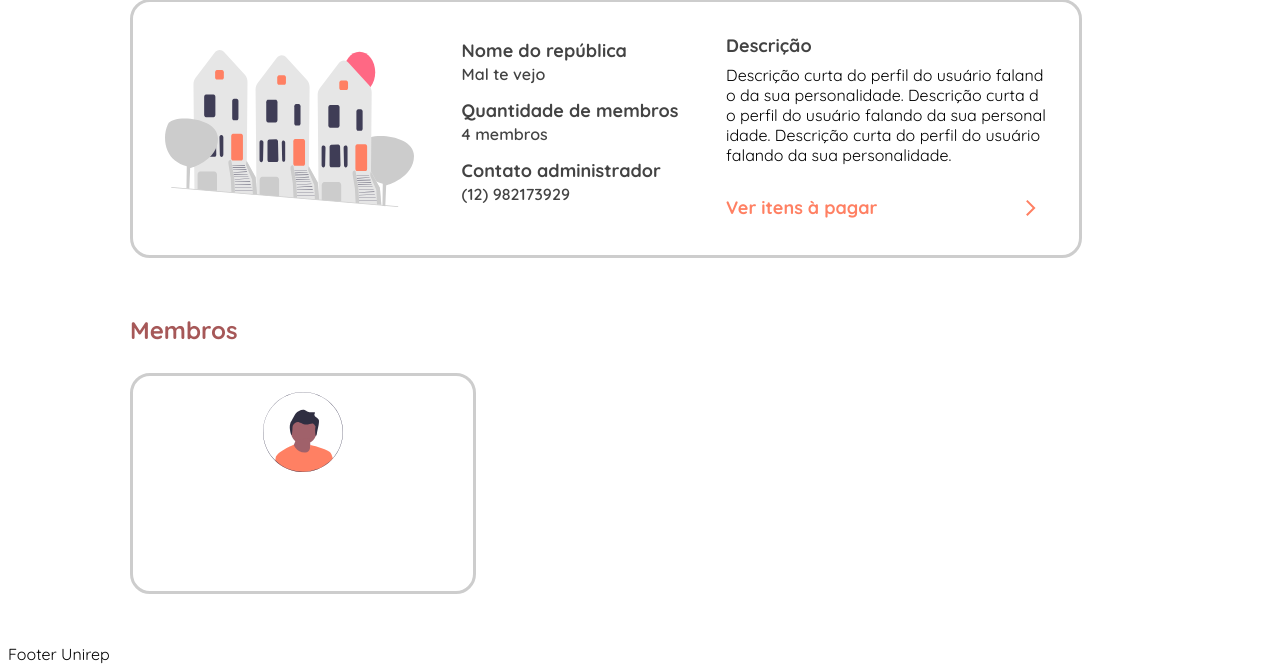
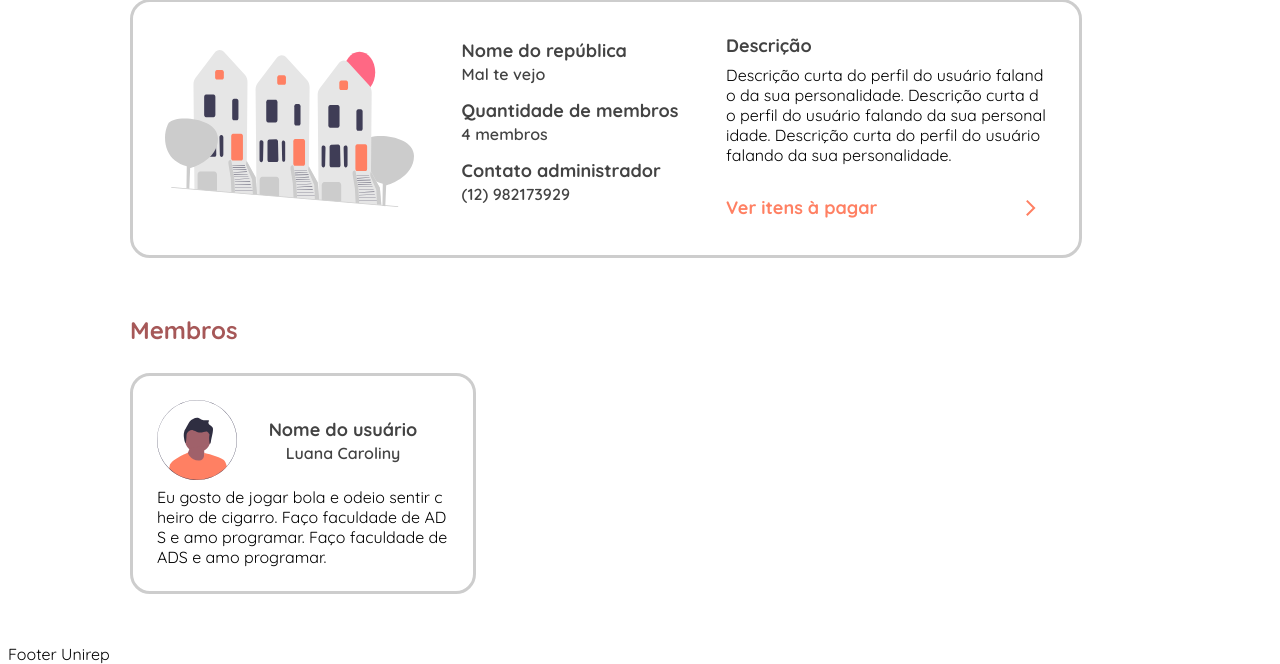
Before and after one commit to luacarol/unirep, a Django app: page /home in a window 1280 px wide. Shown: the part 663-1327 px from the top of the page. Run offline with Django 4.2, Linux system fonts and the light colour scheme.

Commit message:
Inicializando o card do membro

```diff
--- a/unirep_app/static/css/global.css
+++ b/unirep_app/static/css/global.css
@@ -277,10 +277,32 @@ body {
     background: var(--white);
     border: 0.188em solid var(--light-gray);
     border-radius: 1.25em;
-    padding: 1em;
+    padding: 1.5em;
     display: flex;
     flex-direction: column;
     align-items: center;
     justify-content: space-between;
     box-sizing: border-box;
 }
+
+.member-card div {
+    width: 100%;
+    display: flex;
+    flex-direction: row;
+    align-items: center;
+    justify-content: space-around;
+}
+
+.member-card p {
+    margin: 0em;
+    word-break: break-all;
+}
+
+.member-card .basic-informations {
+    display: flex;
+    flex-direction: column;
+}
+
+.member-card .basic-informations p {
+    margin: 0em;
+}
--- a/unirep_app/templates/home.html
+++ b/unirep_app/templates/home.html
@@ -126,7 +126,18 @@
 
                 <div class="member-card">
 
-                    <img src="{% static 'img/small-male-profile-picture.svg' %}" alt="Imagem do membro da república.">
+                    <div>
+
+                        <img src="{% static 'img/small-male-profile-picture.svg' %}" alt="Imagem do membro da república.">
+
+                        <div class="basic-informations">
+                            <label class="minor-subtitle">Nome do usuário</label>
+                            <p class="legend">Luana Caroliny</p>
+                        </div>
+
+                    </div>
+
+                    <p class="commmon-text desciption">Eu gosto de jogar bola e odeio sentir cheiro de cigarro. Faço faculdade de ADS e amo programar. Faço faculdade de ADS e amo programar.</p>
 
                 </div>
 
```
